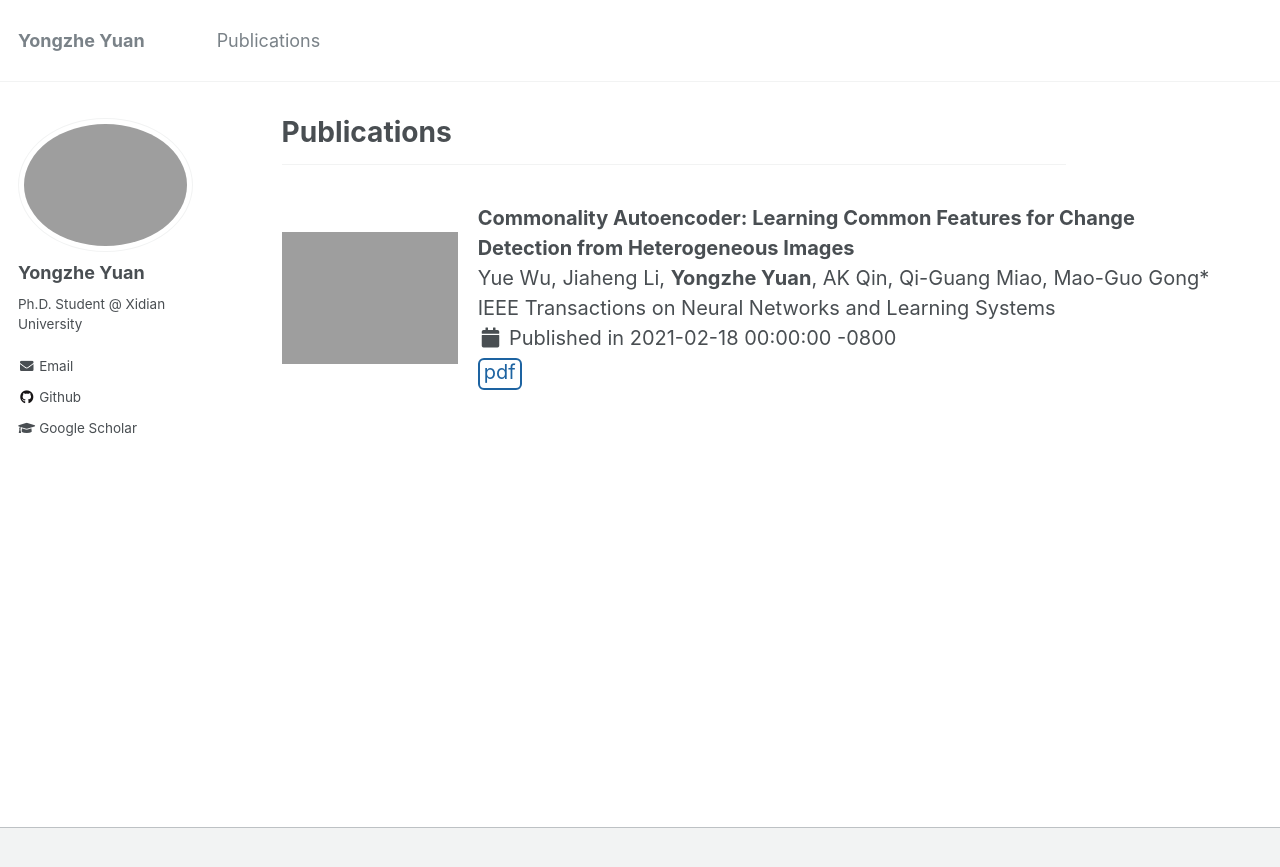
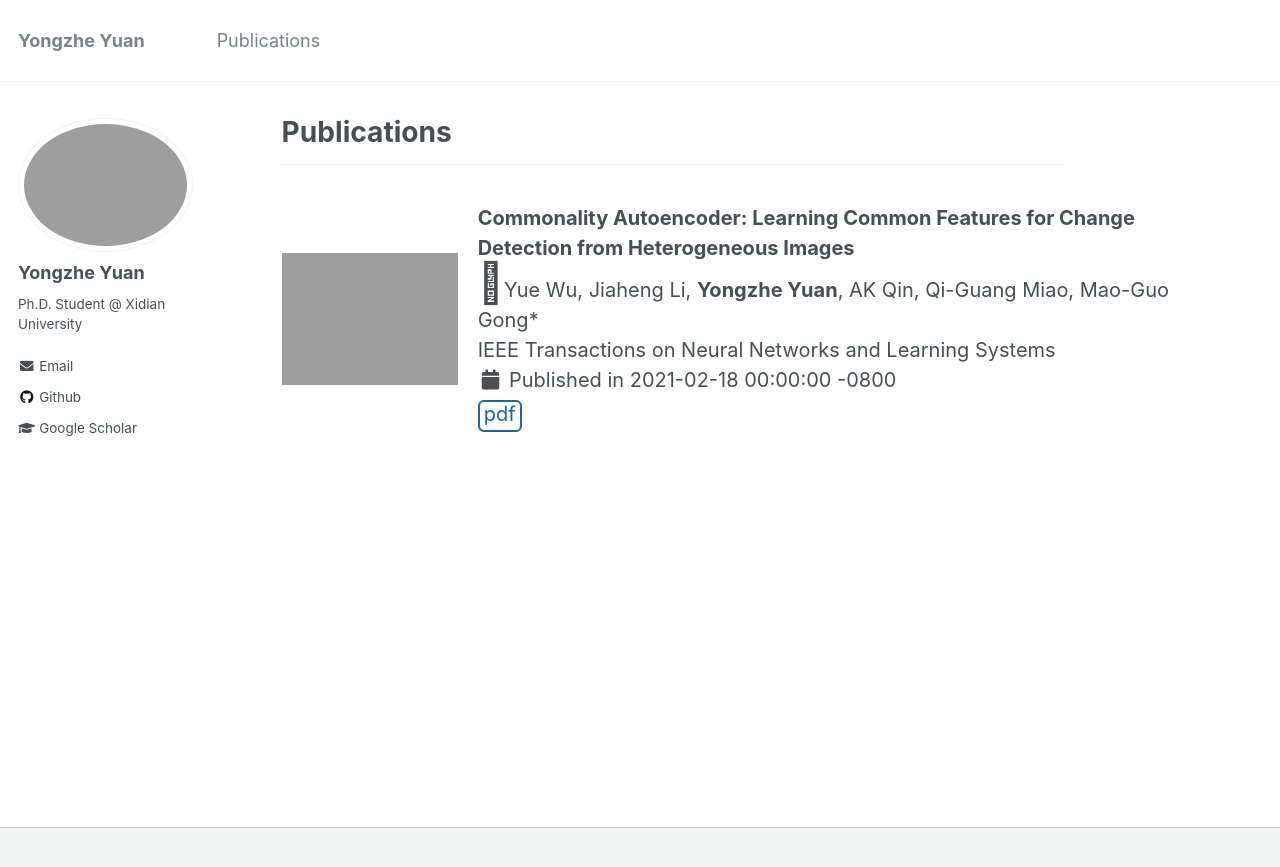
Before and after one commit to YYZMARS/YYZMARS.github.io, a Jekyll site: the page built from _pages/publications.md, in a window 1280 px wide. Shown: the top 867 px of the page. Built offline with Jekyll 4.4.1, drawn with Linux system fonts in a browser that asks for light colours.

Commit message:
Update archive-single-pub.html

```diff
--- a/_includes/archive-single-pub.html
+++ b/_includes/archive-single-pub.html
@@ -25,7 +25,7 @@
             <b>
         {{ title }}
             </b><br>
-            {{ post.author }}<br>
+             <i class="far fa-edit fa-2x" aria-hidden="true"></i>{{ post.author }}<br>
             {{ post.venue }}<br>
 
             <i class="fas fa-fw fa-calendar" aria-hidden="true"></i> Published in
```
